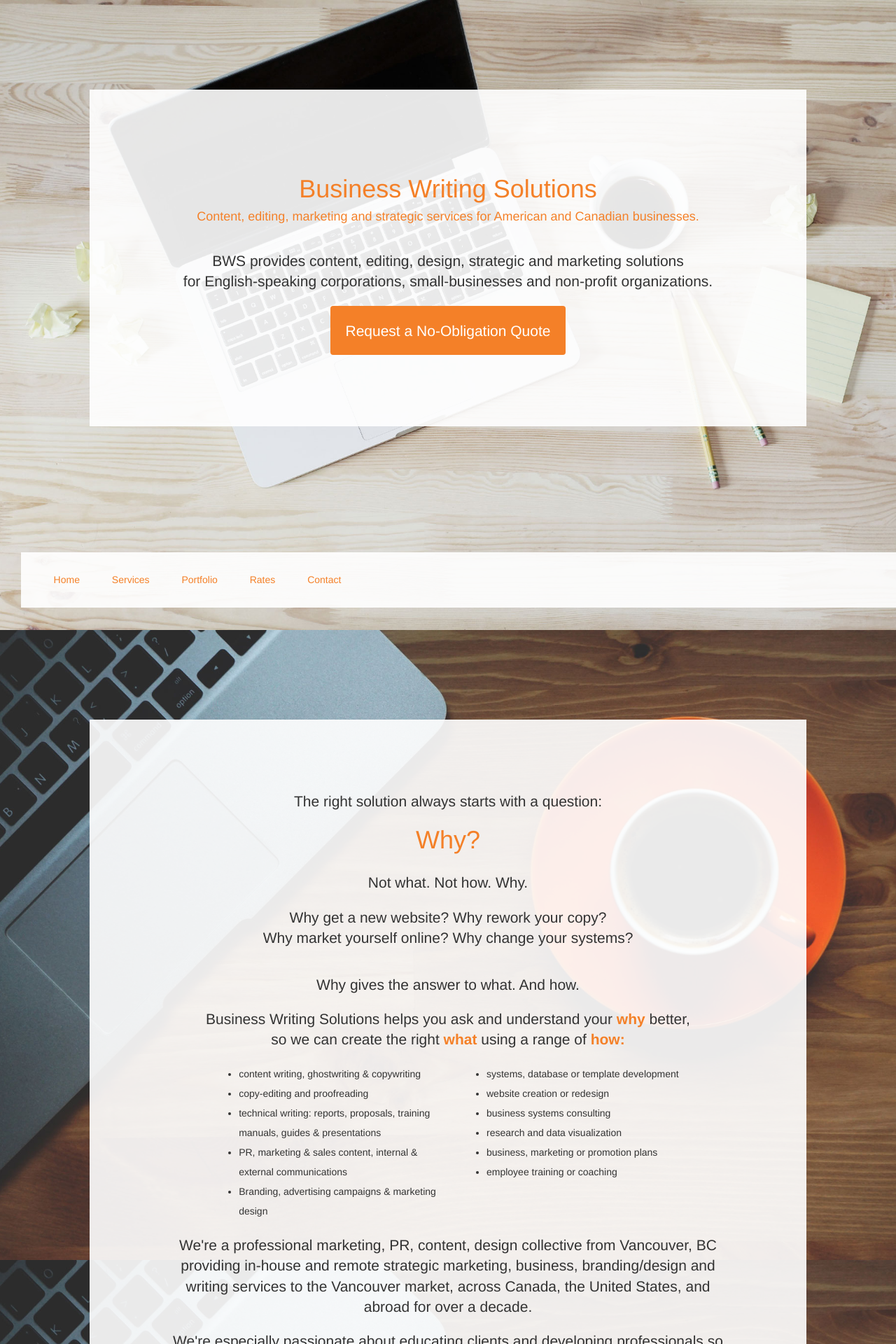
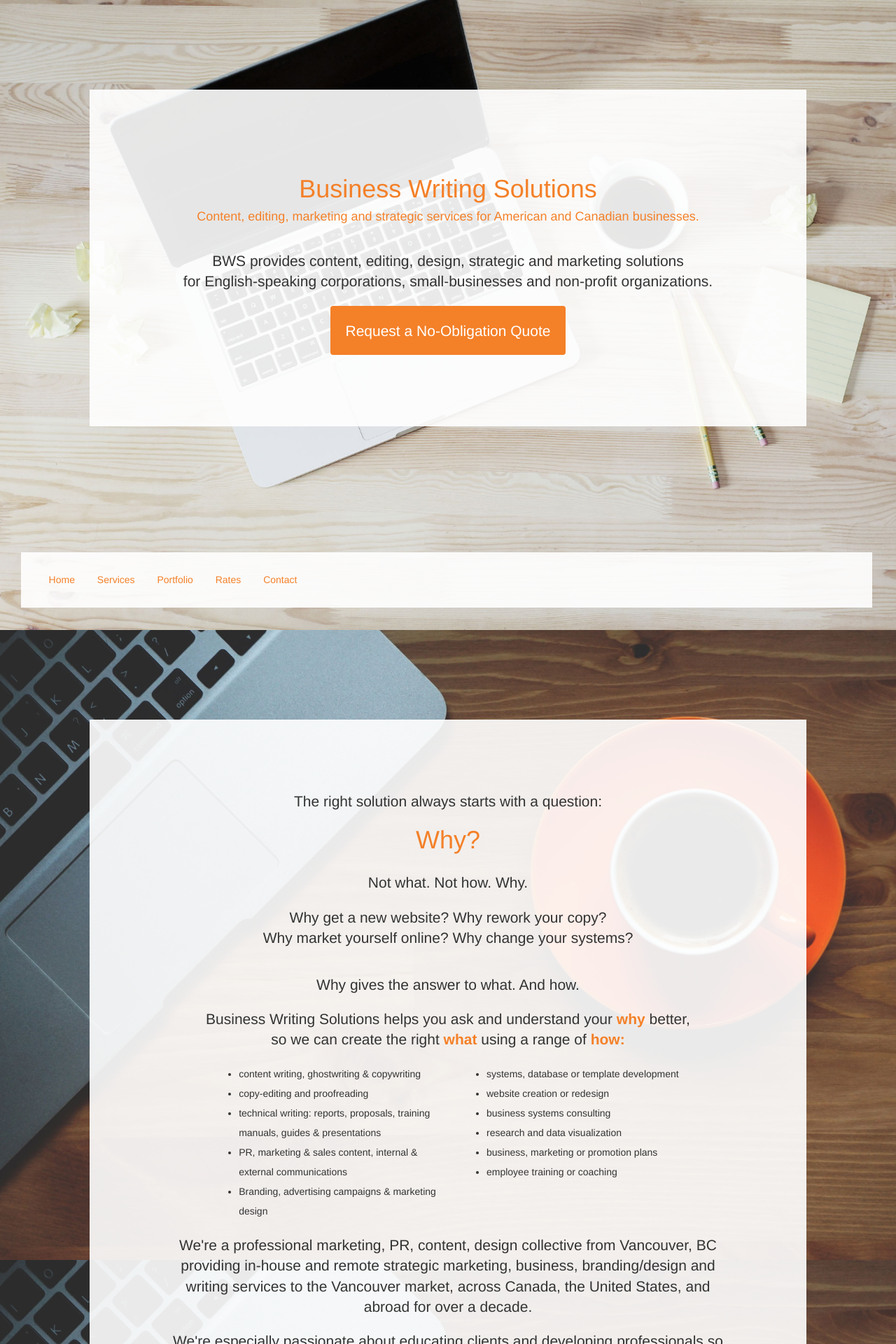
Before and after one commit to kaiewiggins/businesswriting, a Jekyll site: the page built from index.html, in a window 1280 px wide. Shown: the top 1920 px of the page at 70% size. Built offline with Jekyll 4.4.1, drawn with Linux system fonts in a browser that asks for light colours; nearby versions of some CDN libraries.

Commit message:
Update main.css

```diff
--- a/css/main.css
+++ b/css/main.css
@@ -13,7 +13,7 @@ h2,h3,h4 {color: #f48028;}
 .navbar-nav {
    bottom: 2%;
    z-index: 20;
-   width: 100%;
+   width: 95%;
    background-color: rgba(255,255,255,0.9);
    padding: 2%;
    margin: 1em;
@@ -22,8 +22,8 @@ h2,h3,h4 {color: #f48028;}
 
 .nav-item, nav-link {
    color: #f48028;
-   text-size: 1.3em;
-   padding: 1.5em;
+   text-size: 1.5em;
+   padding: 1em;
 }
 
 .navbar-toggler {
```
